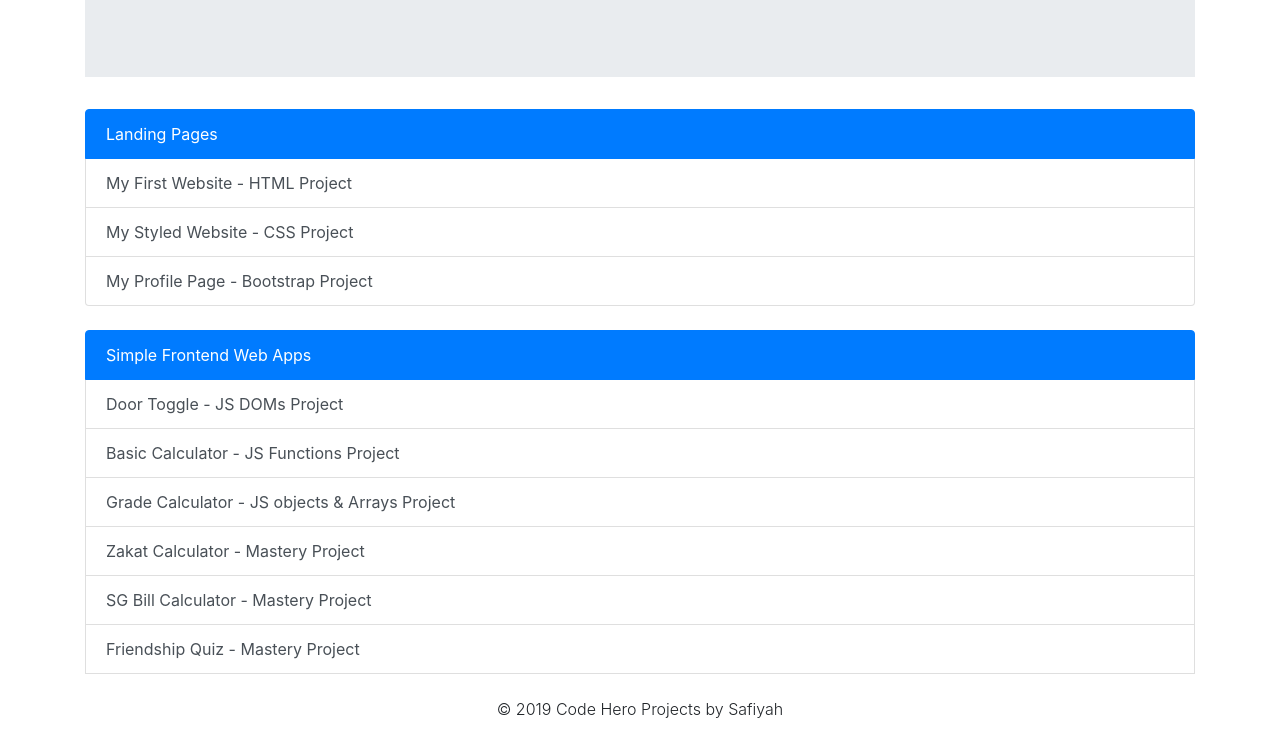
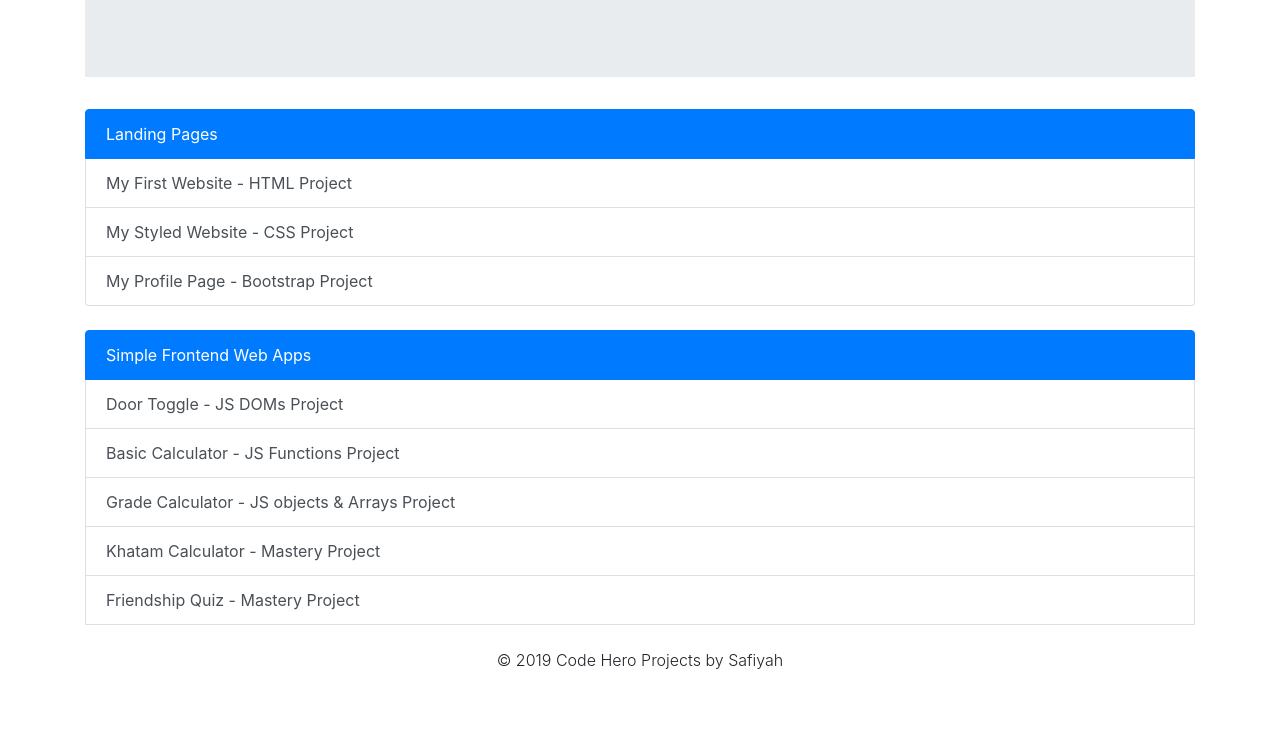
Before and after one commit to safiyahniaz/All-Main-Code-Hero-Projects, a plain HTML site: page index.html in a window 1280 px wide. Shown: the part 172-909 px from the top of the page. After the commit the page ends 860 px from the top, so only its background shows below. Drawn offline with nearby package versions, Linux system fonts and the light colour scheme.

Commit message:
changed link

```diff
--- a/index.html
+++ b/index.html
@@ -34,8 +34,7 @@
                 <a href="https://safiyahniaz.github.io/Door-Toggle/" class="list-group-item list-group-item-action" target="_blank">Door Toggle - JS DOMs Project</a>
                 <a href="https://safiyahniaz.github.io/Calculator/" class="list-group-item list-group-item-action" target="_blank">Basic Calculator - JS Functions Project</a>
                 <a href="https://safiyahniaz.github.io/Grade-Calculator/" class="list-group-item list-group-item-action" target="_blank">Grade Calculator - JS objects & Arrays Project</a>
-                <a href="https://echoedlabs.github.io/code-hero-projects/frontend-web-apps/zakat-calculator/index.html" class="list-group-item list-group-item-action" target="_blank">Zakat Calculator - Mastery Project</a>
-                <a href="https://echoedlabs.github.io/code-hero-projects/frontend-web-apps/charges-calculator/index.html" class="list-group-item list-group-item-action" target="_blank">SG Bill Calculator - Mastery Project</a>
+                <a href="https://safiyahniaz.github.io/khatam-calculator/" class="list-group-item list-group-item-action" target="_blank">Khatam Calculator - Mastery Project</a>
                 <a href="a" class="list-group-item list-group-item-action">Friendship Quiz - Mastery Project</a>
                 <br>
                 <p class="text-center font-weight-light">© 2019 Code Hero Projects by Safiyah</p>
```
